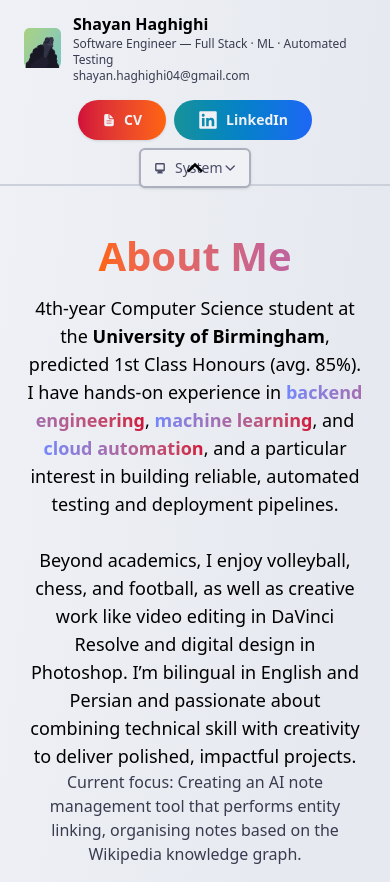
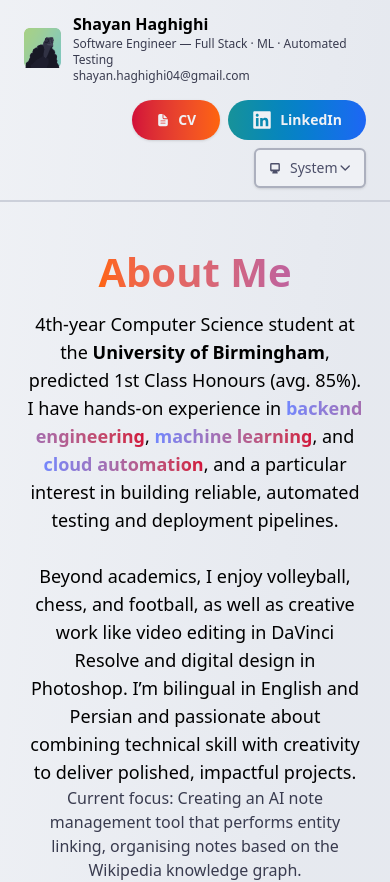
Before and after one commit to ShayanHaghighi/portfolio, a Next.js app: page / in a window 390 px wide. Shown: the top 882 px of the page. Built offline with nearby package versions, Linux system fonts and the light colour scheme.

Commit message:
Revert "make header buttons togglable on mobile"
This reverts commit 7726181c51e7b80472d7a9cf077a7f51564dea1c.

```diff
--- a/src/app/project/[id]/copy-button-observer.tsx
+++ b/src/app/project/[id]/copy-button-observer.tsx
@@ -34,7 +34,7 @@ export default function CopyButtonObserver() {
                         tickIcon.classList.remove('svg-show');
                         copyIcon.classList.remove('svg-hidden');
                     }, 1000);
-                }).catch(_e => {
+                }).catch(e => {
                     window.alert("Error copying clipboard")
                 });
 
--- a/src/sections/header/contact-buttons.tsx
+++ b/src/sections/header/contact-buttons.tsx
@@ -1,35 +1,20 @@
-'use client'
 import LinkedinButton from "./linkedin-button";
 import { CvButton } from "./cv-button";
 import ThemeToggle from "@/components/theme-toggle";
-import { useEffect, useState } from "react";
-import { MdKeyboardArrowDown } from "react-icons/md";
-import useWindowSize from "./use-window-size";
 
 
 export default function ContactButtons() {
 
-    const [isOpen, setIsOpen] = useState(true)
-    const size = useWindowSize();
-    useEffect(() => {
-
-        if (size.width != undefined && size.width > 640) {
-            setIsOpen(true)
-        }
-    }, [size])
-
 
     return (
-        <nav className="flex flex-col items-center justify-center w-full sm:w-fit"
-        >
-            <div className={`${!isOpen ? "overflow-hidden mb-0 max-h-[0px] " : "block mb-4 max-h-12"} transition-all ease-out duration-300  flex flex-wrap flex-row items-center justify-center sm:justify-end gap-2 sm:gap-4 text-sm w-full sm:min-w-[26em] sm:w-1/3`}>
-                <CvButton />
+        <nav
+            className="flex flex-wrap flex-row items-center justify-end gap-2 sm:gap-4 text-sm w-full md:min-w-[32em] md:w-1/3">
 
-                <LinkedinButton />
+            <CvButton />
 
-                <ThemeToggle />
-            </div>
-            <MdKeyboardArrowDown className={`sm:hidden text-text-primary size-8 -m-3 cursor-pointer ${isOpen && "rotate-180"}`} onClick={() => setIsOpen(!isOpen)} />
+            <LinkedinButton />
+
+            <ThemeToggle />
 
         </nav>
     )
--- a/src/sections/header/header.tsx
+++ b/src/sections/header/header.tsx
@@ -6,11 +6,11 @@ import Image from "next/image";
 export default function Header() {
     return (
         <header
-            className=" max-w-6xl mx-auto px-6 py-3 sm:py-6 flex sm:flex-row flex-col gap-4 sm:items-center items-start justify-between border-b-2 border-canvas-secondary">
+            className=" max-w-6xl mx-auto px-6 py-3 sm:py-6 flex md:flex-row flex-col gap-4 md:items-center items-start justify-between border-b-2 border-canvas-secondary">
 
             <div className="flex items-center gap-3">
                 <Link
-                    className="w-10 h-10 rounded-lg flex items-center justify-center font-bold text-white cursor-pointer"
+                    className="w-10 h-10 rounded-lg catppuccin-rainbow flex items-center justify-center font-bold text-white cursor-pointer"
                     href="/"
                 >
                     <Image src="/oogway-small.png" alt="logo" width={50} height={50} className="w-full h-full" />
--- a/src/sections/header/use-window-size.tsx
+++ /dev/null
@@ -1,39 +0,0 @@
-import { useEffect, useState } from "react";
-
-// code from: https://stackoverflow.com/questions/63406435/how-to-detect-window-size-in-next-js-ssr-using-react-hook
-
-export type WindowSize = {
-    height: number | undefined;
-    width: number | undefined;
-}
-
-export default function useWindowSize() {
-    // Initialize state with undefined width/height so server and client renders match
-    // Learn more here: https://joshwcomeau.com/react/the-perils-of-rehydration/
-    const [windowSize, setWindowSize] = useState<WindowSize>({
-        width: undefined,
-        height: undefined,
-    });
-
-    useEffect(() => {
-        // only execute all the code below in client side
-        // Handler to call on window resize
-        function handleResize() {
-            // Set window width/height to state
-            setWindowSize({
-                width: window.innerWidth,
-                height: window.innerHeight,
-            });
-        }
-
-        // Add event listener
-        window.addEventListener("resize", handleResize);
-
-        // Call handler right away so state gets updated with initial window size
-        handleResize();
-
-        // Remove event listener on cleanup
-        return () => window.removeEventListener("resize", handleResize);
-    }, []); // Empty array ensures that effect is only run on mount
-    return windowSize;
-}
```
